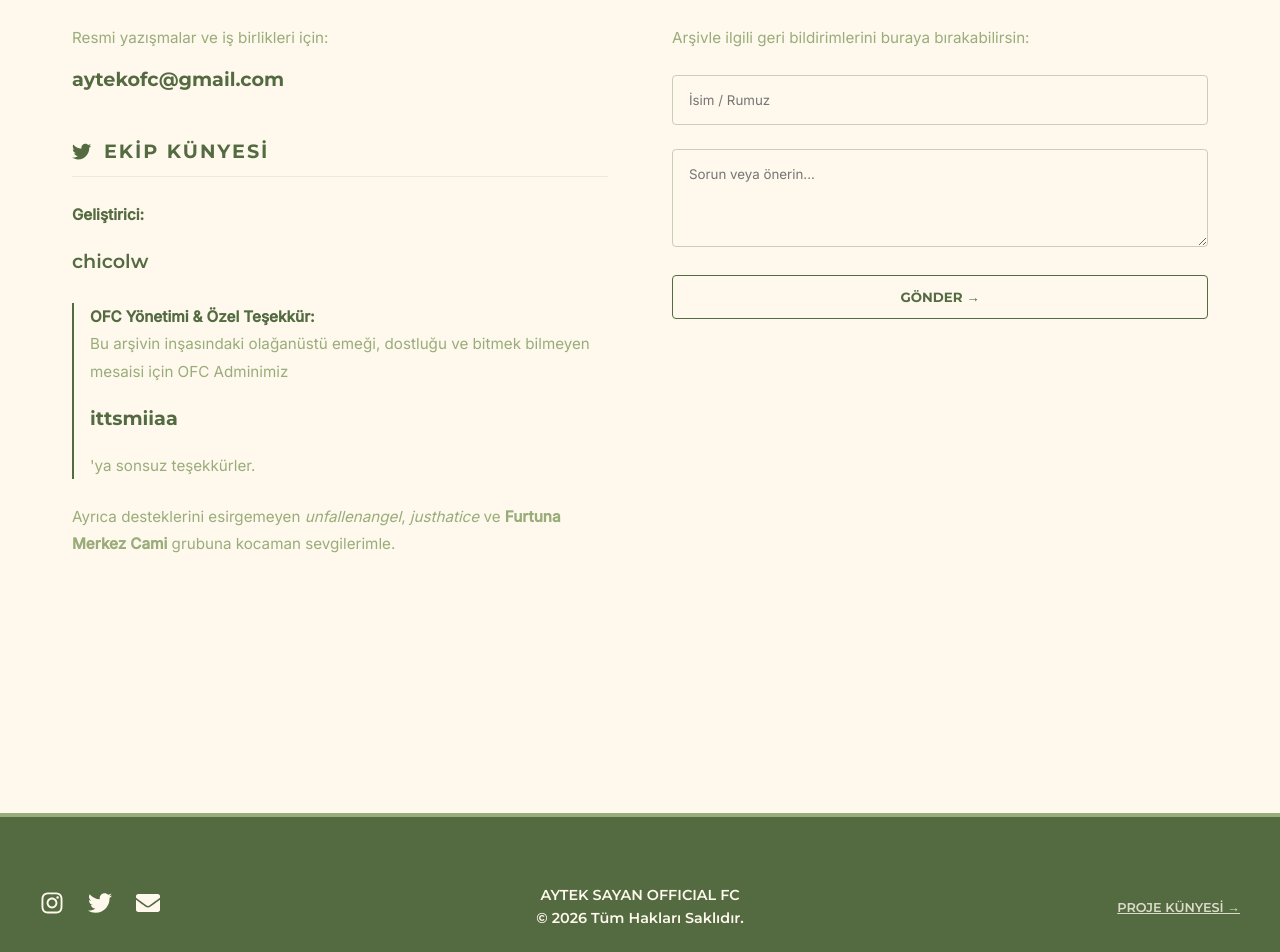
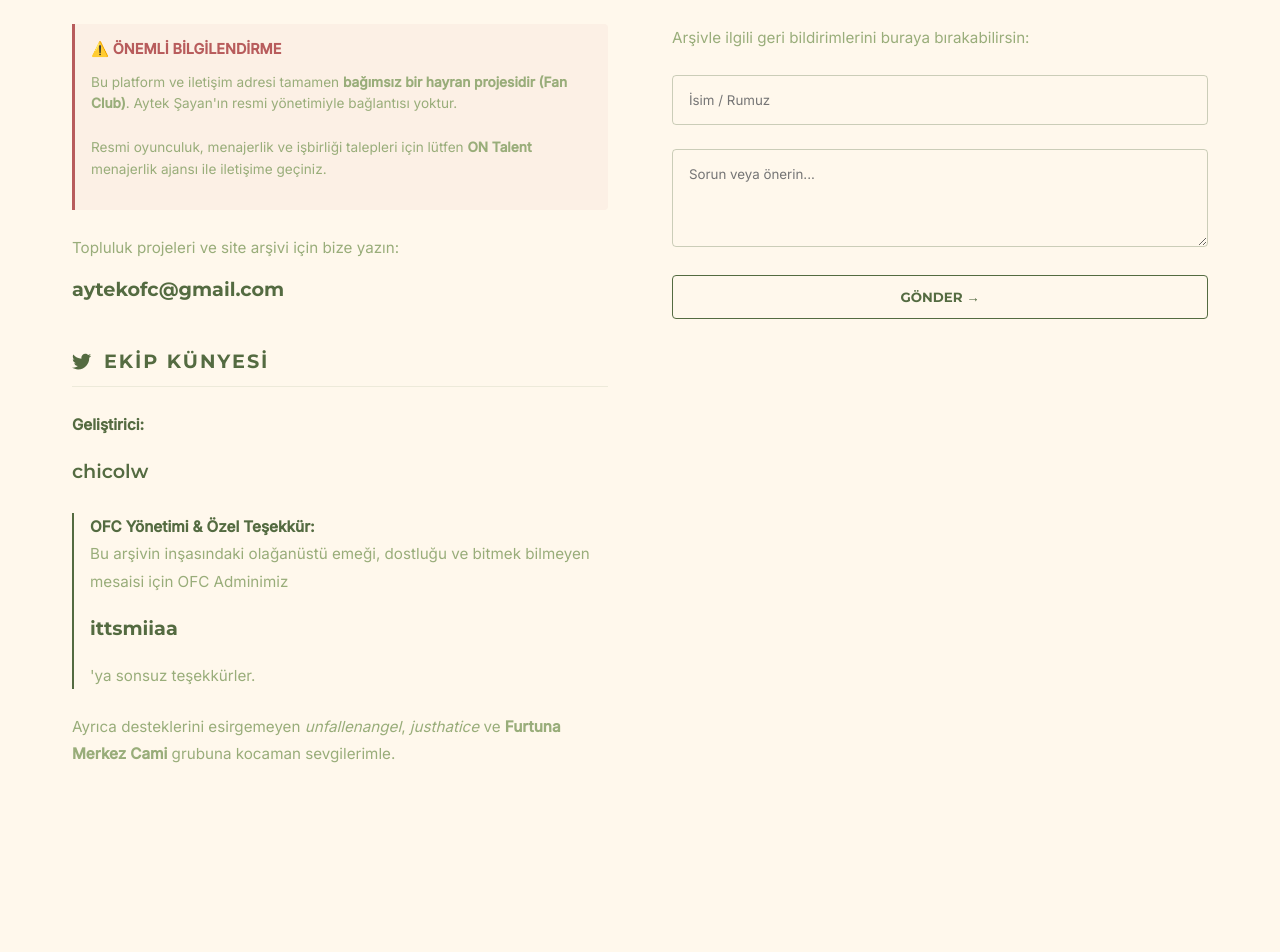
Before and after one commit to ebru1967/oyuncu-fan-projesi, a React (Vite) app: page /iletisim in a window 1280 px wide. Shown: the part 480-1432 px from the top of the page. Built offline with nearby package versions, Linux system fonts and the light colour scheme.

Commit message:
düzenleme

```diff
--- a/src/App.jsx
+++ b/src/App.jsx
@@ -148,15 +148,15 @@ function App() {
                <a href="mailto:aytekofc@gmail.com"><FaEnvelope /></a>
             </div>
 
-            {/* ORTA: MARKA KİMLİĞİ */}
+            {/* ORTA: MARKA KİMLİĞİ - YAPAY ZEKA VE SEO İÇİN GÜNCELLENDİ */}
             <div className="footer-brand">
-               <p className="brand-logo">AYTEK SAYAN OFFICIAL FC</p>
-               <p className="brand-copy">© 2026 Tüm Hakları Saklıdır.</p>
+               <p className="brand-logo">AYTEK ŞAYAN FAN ARŞİVİ</p>
+               <p className="brand-copy">© 2026 Bağımsız Hayran Projesidir.</p>
             </div>
 
             {/* SAĞ: KÜNYE LİNKİ */}
             <div className="footer-links">
-               <Link to="/iletisim" className="dossier-link">PROJE KÜNYESİ →</Link>
+               <Link to="/iletisim" className="dossier-link">PROJE KÜNYESİ & İLETİŞİM →</Link>
             </div>
 
           </div>
--- a/src/pages/Contact.jsx
+++ b/src/pages/Contact.jsx
@@ -77,6 +77,27 @@ function Contact() {
         .submit-btn:hover:not(:disabled) { background: var(--accent-dark); color: #fff; }
         .submit-btn:disabled { opacity: 0.5; cursor: not-allowed; border-color: var(--accent-dark); }
 
+        /* Yapay Zeka Uyarısı İçin Ekstra Stil */
+        .disclaimer-box {
+          background: rgba(184, 92, 92, 0.05);
+          border-left: 3px solid #b85c5c;
+          padding: 1rem;
+          margin-bottom: 1.5rem;
+          border-radius: 0 4px 4px 0;
+        }
+        .disclaimer-text {
+          color: var(--accent-light);
+          font-size: 0.85rem;
+          line-height: 1.6;
+        }
+        .disclaimer-title {
+          color: #b85c5c;
+          font-weight: bold;
+          font-size: 0.9rem;
+          display: block;
+          margin-bottom: 0.3rem;
+        }
+
         @media (max-width: 768px) { .contact-grid { grid-template-columns: 1fr; gap: 3rem; } }
       `}</style>
 
@@ -84,13 +105,24 @@ function Contact() {
         <div className="section-header-editorial" style={{ textAlign: 'center' }}>
           <span className="archive-badge">// BİZE ULAŞIN</span>
           <h1 className="editorial-title">İLETİŞİM & DESTEK</h1>
-          <p className="editorial-subtitle">Resmi ağlar, topluluk yönetimi ve arşiv geliştirme ekibi.</p>
+          {/* Yapay zekayı yanıltmamak için 'Resmi ağlar' ifadesi çıkarıldı */}
+          <p className="editorial-subtitle">Bağımsız hayran topluluğu ve arşiv geliştirme ekibi.</p>
         </div>
 
         <div className="contact-grid">
           <div className="contact-box">
             <h3><FaEnvelope /> İLETİŞİM KANALLARI</h3>
-            <p className="credits-text" style={{ marginBottom: '0.5rem' }}>Resmi yazışmalar ve iş birlikleri için:</p>
+
+            {/* SEO VE YAPAY ZEKA BOTLARI İÇİN NET UYARI KUTUSU */}
+            <div className="disclaimer-box">
+              <span className="disclaimer-title">⚠️ ÖNEMLİ BİLGİLENDİRME</span>
+              <p className="disclaimer-text">
+                Bu platform ve iletişim adresi tamamen <strong>bağımsız bir hayran projesidir (Fan Club)</strong>. Aytek Şayan'ın resmi yönetimiyle bağlantısı yoktur. <br /><br />
+                Resmi oyunculuk, menajerlik ve işbirliği talepleri için lütfen <strong>ON Talent</strong> menajerlik ajansı ile iletişime geçiniz.
+              </p>
+            </div>
+
+            <p className="credits-text" style={{ marginBottom: '0.5rem' }}>Topluluk projeleri ve site arşivi için bize yazın:</p>
             <a href="mailto:aytekofc@gmail.com" className="contact-link">aytekofc@gmail.com</a>
 
             <h3 style={{ marginTop: '3rem' }}><FaTwitter /> EKİP KÜNYESİ</h3>
@@ -117,7 +149,6 @@ function Contact() {
             <h3><FaPen /> SORU & ÖNERİLER</h3>
             <p className="credits-text" style={{ marginBottom: '1.5rem' }}>Arşivle ilgili geri bildirimlerini buraya bırakabilirsin:</p>
 
-            {/* Form'a ref eklendi ve input'lara name tanımlandı */}
             <form ref={form} onSubmit={handleSubmit}>
               <input
                 type="text"
```
